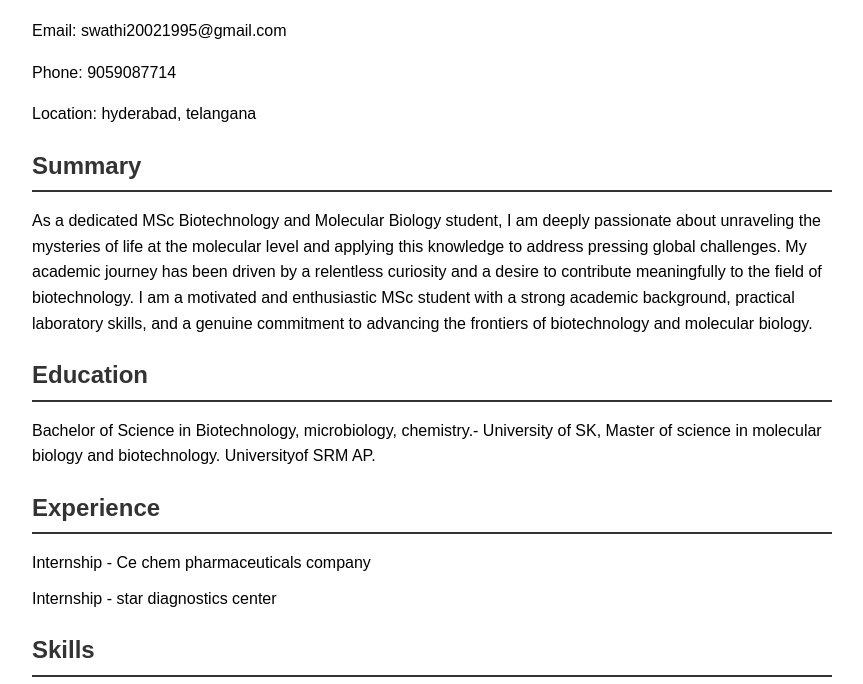
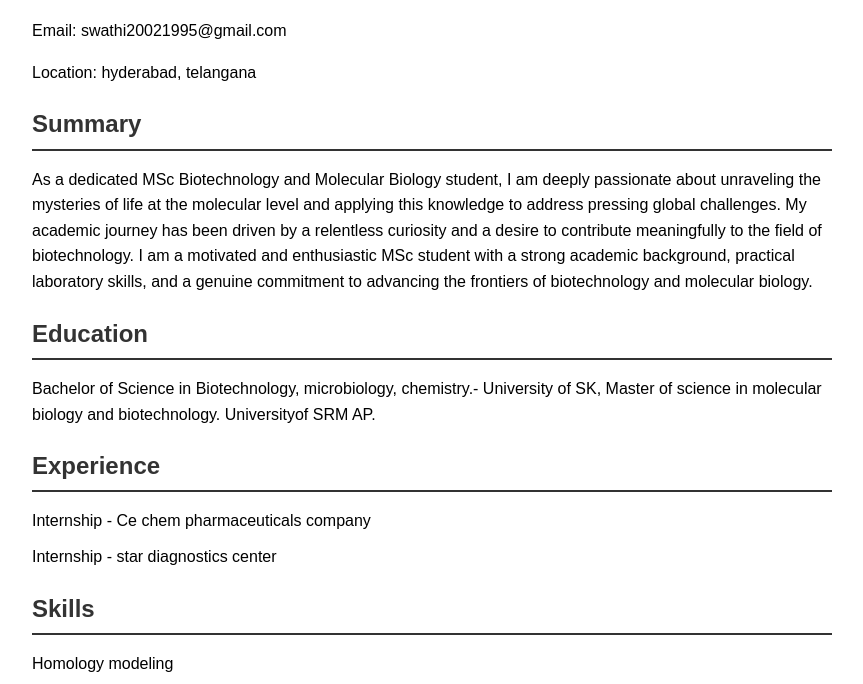
Before and after one commit to swathisweety12/swathisweety12.github.io, a plain HTML site: page index.html in a window 1280 px wide. Shown: the part 96-780 px from the top of the page, without its empty margins (208-1071 px from the left). Drawn offline with Linux system fonts and the light colour scheme.

Commit message:
Update index.html

```diff
--- a/index.html
+++ b/index.html
@@ -41,7 +41,6 @@
         <header>
             <h1>Boya swathi</h1>
             <p>Email: swathi20021995@gmail.com</p>
-            <p>Phone: 9059087714</p>
             <p>Location: hyderabad, telangana</p>
         </header>
 
```
